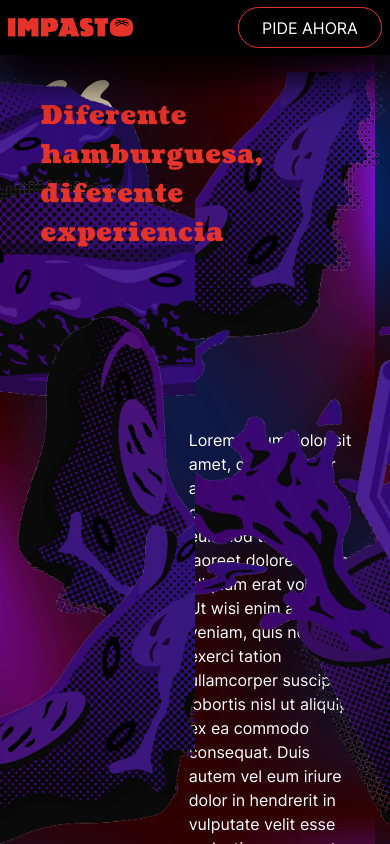
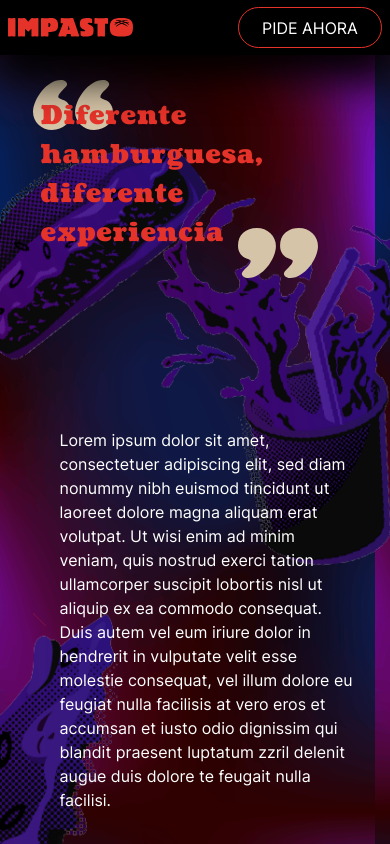
Before and after one commit to osquelsantisteban/landing_hamburguesera, a React (Create React App) app: page / in a window 390 px wide. Shown: the top 844 px of the page. Built offline with nearby package versions, Linux system fonts and the light colour scheme.

Commit message:
upd desgin

```diff
--- a/src/App.js
+++ b/src/App.js
@@ -34,7 +34,7 @@ function App() {
           <Offer/>
           <Spaces space={isMobile ? 90 : 300} hasArrow={true} arrow={arrow.ARROW_STRAIGHT} position={position.left} />
           {/* Ver Carta */}
-          <section className='flex md:flex-row flex-col gap-10 items-center md:justify-around'>
+          <section className='flex md:flex-row flex-col gap-10 items-center md:justify-around z-20'>
             <small>Vale, si has llegado hasta aquí <br/> es que quieres mira nuestra carta </small>
             <button type="button" className='mt-auto btn bordeDifuminado'>ver carta</button>
           </section>
--- a/src/components/Background/Background.jsx
+++ b/src/components/Background/Background.jsx
@@ -1,13 +1,21 @@
 import React from 'react';
-import backFood from './assets/back-food.png';
-// import backFoodMob from './assets/back-food-mobile.png';
+import backFoodMob from './assets/back-food-mobile.png';
 import leftFood from './assets/food-left.png';
 import rightFood from './assets/food-right.png';
 import back from './assets/back.png'
 import backMob from './assets/back-mobile.png'
 
 export function BackFood() {
-    const backfoodLeft={
+    const backfoodMob={
+        backgroundImage: `url(${backFoodMob})`,
+        height:'100vh',
+        width: '100%',
+        backgroundSize: 'cover',
+        backgroundRepeat: 'no-repeat',
+        backgroundPositionX: '80%',
+        backgroundPositionY: '26px'
+    },
+    backfoodLeft={
         backgroundImage: `url(${leftFood})`,
         height:'100vh',
         fontSize:'50px',
@@ -15,9 +23,8 @@ export function BackFood() {
         backgroundRepeat: 'no-repeat',
         backgroundPositionX: '36%',
         backgroundPositionY: '-55px'
-    };
-
-    const backfoodRight={
+    },
+    backfoodRight={
         backgroundImage: `url(${rightFood})`,
         height:'100vh',
         fontSize:'50px',
@@ -27,24 +34,19 @@ export function BackFood() {
         backgroundPositionY: '-70px'
     };
 
-    // const isMobile = (window.innerWidth <= 648)
+    const isMobile = (window.innerWidth <= 648)
     return <>
         <section className='fixed flex w-full bg-transparent z-20 pt-14'>
-                {/* {
-                    isMobile
-                    ? <div className={`relative flex`}>
-                        <figure className='absolute left-[-10px]'>
-                            <img src={backFoodMob} alt="" />
-                        </figure>
-                    </div>
-                    : <div className={`relative flex`}>
-                        <figure className='absolute left-[-20px]'>
-                            <img src={backFood} alt="" />
-                        </figure>
-                    </div>
-                } */}
-                <div className='w-2/4 mt-4' style={backfoodLeft}></div>
-                <div className='w-2/4 ml-auto mt-4' style={backfoodRight}></div>
+                {
+                    isMobile ?
+                        <div className='' style={backfoodMob}></div>
+                    :
+                    <>
+                        <div className='w-2/4 mt-4' style={backfoodLeft}></div>
+                        <div className='w-2/4 ml-auto mt-4' style={backfoodRight}></div>
+                    </>
+                }
+
         </section>
     </>
 }
--- a/src/components/Offer/Offer.jsx
+++ b/src/components/Offer/Offer.jsx
@@ -1,8 +1,8 @@
 import React from 'react';
 import Spaces from '../Spaces/Spaces';
-import prod1Img from './assets/product_1.png';
-import prod2Img from './assets/product_2.png';
-import prod3Img from './assets/product_3.png';
+import prod1Img from './assets/producto_1.png';
+import prod2Img from './assets/producto_2.png';
+import prod3Img from './assets/producto_3.png';
 
 function Offer({imgdir, text}) {
     return (
--- a/src/components/Products/Product.jsx
+++ b/src/components/Products/Product.jsx
@@ -4,23 +4,22 @@ import BackImg from './assets/back.png'
 import ProductStyle from './Product.module.css'
 
 function Product({pos}) {
-    const [rotate, setRotate] = useState('turn1')
+    const [rotate, setRotate] = useState('turn1'),
+        isMobile = (window.innerWidth <= 648)
 
     useEffect(() => {
         setRotate(`turn${pos}`)
     },[pos])
 
-    // const isMobile = (window.innerWidth <= 648)
-
     return (
-        <div className={ProductStyle.rotation}>
-            <figure className='relative'>
-                <img id={rotate} className={ProductStyle[`${rotate}`]} src={BackImg} alt="" width='90%' />
-                <img
-                className={ProductStyle.product}
-                src={ProductImg} alt="" />
+        <a href='/' className={ProductStyle.rotation}>
+            {/* <figure></figure> */}
+            <figure className='relative '>
+            <img id={rotate} className={ProductStyle[`${rotate}`]} src={BackImg} alt="" width={isMobile ? '90%' : '100%'} />
+                <img className={ProductStyle.product}
+                src={ProductImg} alt="" width={isMobile ? '90%' : '20%'} />
             </figure>
-        </div>
+        </a>
      );
 }
 
--- a/src/components/Products/Product.module.css
+++ b/src/components/Products/Product.module.css
@@ -1,5 +1,5 @@
 :root {
-    --diam: 240px;
+    --diam: 215px;
     --diam-mob: 90%;
 }
 
@@ -16,7 +16,7 @@
 
 .product {
     position: absolute;
-    top: 8px;
+    top: 0px;
     left: 14px;
     border: 1px solid #fff;
     border-radius: 50%;
--- a/src/components/Products/ProductList.jsx
+++ b/src/components/Products/ProductList.jsx
@@ -2,16 +2,20 @@ import React from 'react';
 import Product from './Product';
 
 function ProductsList() {
+    const isMobile = (window.innerWidth <= 648)
     return (
-        <section className='relative grid grid-cols-2 gap-4 z-20'>
+        <section className='relative grid md:grid-cols-4 grid-cols-2 gap-6 z-20'>
             <Product pos={1}></Product>
             <Product pos={2}></Product>
+            {
+                isMobile &&
                 <svg className="absolute top-[47%] left-[47%]" xmlns="http://www.w3.org/2000/svg" width="16.867" height="16.85" viewBox="179.067 2306.883 16.867 16.85">
                     <g data-name="Grupo 29">
                         <path d="m180.5 2308.31 14 14" strokeLinejoin="round" strokeLinecap="round" strokeWidth="3" stroke="#e6332a" fill="transparent" data-name="Línea 4"/>
                         <path d="m194.5 2308.31-14 14" strokeLinejoin="round" strokeLinecap="round" strokeWidth="3" stroke="#e6332a" fill="transparent" data-name="Línea 5"/>
                     </g>
                 </svg>
+            }
             <Product pos={3}></Product>
             <Product pos={4}></Product>
         </section>
--- a/src/components/Section2/Section2.jsx
+++ b/src/components/Section2/Section2.jsx
@@ -6,7 +6,7 @@ import Spaces from 'components/Spaces/Spaces';
 export default function Section2() {
     return (
         <>
-            <section className='flex flex-col my-10 mb-20 '>
+            <section className='flex flex-col my-10 mb-20 z-20'>
 
                 <div className='mb-20'>
                     <div className='relative z-0'>
@@ -24,11 +24,11 @@ export default function Section2() {
                     </div>
                 </div>
 
-                <div className='flex flex-row items-center justify-between flex-1 mt-20'>
+                <div className='flex flex-row items-center mt-20'>
 
-                    <Spaces space={300} hasArrow={true} arrow={arrow.ARROW_LEFTT} position={position.left} />
+                    <Spaces clas="w-1/12 md:w-2/4" space={300} hasArrow={true} arrow={arrow.ARROW_LEFTT} position={position.left} />
 
-                    <div className='w-full lg:w-1/2'>
+                    <div className='w-11/12 md:w-2/4'>
                         <h3 className='text-base lg:text-2xl'>Lorem ipsum dolor sit amet, consectetuer adipiscing elit, sed diam nonummy nibh euismod tincidunt ut laoreet dolore magna aliquam erat volutpat. Ut wisi enim ad minim veniam, quis nostrud exerci tation ullamcorper suscipit lobortis nisl ut aliquip ex ea commodo consequat. Duis autem vel eum iriure dolor in hendrerit in vulputate velit esse molestie consequat, vel illum dolore eu feugiat nulla facilisis at vero eros et accumsan et iusto odio dignissim qui blandit praesent luptatum zzril delenit augue duis dolore te feugait nulla facilisi.</h3>
                     </div>
                 </div>
--- a/src/components/Section3/Section3.jsx
+++ b/src/components/Section3/Section3.jsx
@@ -2,7 +2,7 @@ import React from 'react';
 
 export default function Section3(){
     return (
-        <section className='flex flex-col w-full mb-[90px] lg:mb-0'>
+        <section className='flex flex-col w-full mb-[90px] lg:mb-0 z-20'>
             <h2 className='text-2xl lg:text-5xl pb-[25px] lg:pb-[50px] text-red-strong'>Abrimos</h2>
             <div className='flex flex-row justify-between lg:w-[500px] w-[300px] items-center'>
                 <p className='text-base lg:text-2xl'>Lunes a Domingos</p>
--- a/src/components/Section4/Section4.jsx
+++ b/src/components/Section4/Section4.jsx
@@ -2,7 +2,7 @@ import React from 'react';
 
 export default function Section4() {
     return (
-        <section className='relative mb-32 lg:mb-4'>
+        <section className='relative mb-32 lg:mb-4 z-20'>
             <div className='w-[706px]'>
                 <h2 className='w-64 text-2xl lg:text-5xl mb-14 h-14 lg:w-auto lg:h-auto text-red-strong'>¿Qué es lo diferente?</h2>
             </div>
--- a/src/components/Spaces/Spaces.jsx
+++ b/src/components/Spaces/Spaces.jsx
@@ -23,7 +23,7 @@ function Arrow({arrow, isMobile}) {
     </>
 }
 
-function Spaces({space, hasArrow, arrow, position}) {
+function Spaces({space, hasArrow, arrow, position, clas}) {
     const isMobile = (window.innerWidth <= 648)
 
     const div_style = {
@@ -34,7 +34,7 @@ function Spaces({space, hasArrow, arrow, position}) {
     }
 
     return (
-        <div style={div_style}>
+        <div style={div_style} className={clas}>
             { hasArrow && <Arrow arrow={arrow} isMobile={isMobile}></Arrow> }
         </div>
      );
```
Also changed, not shown: src/components/Background/assets/back-food.png (deleted), src/components/Background/assets/back-mobile.svg (deleted). Lines whose indentation alone changed are shown as unchanged.
